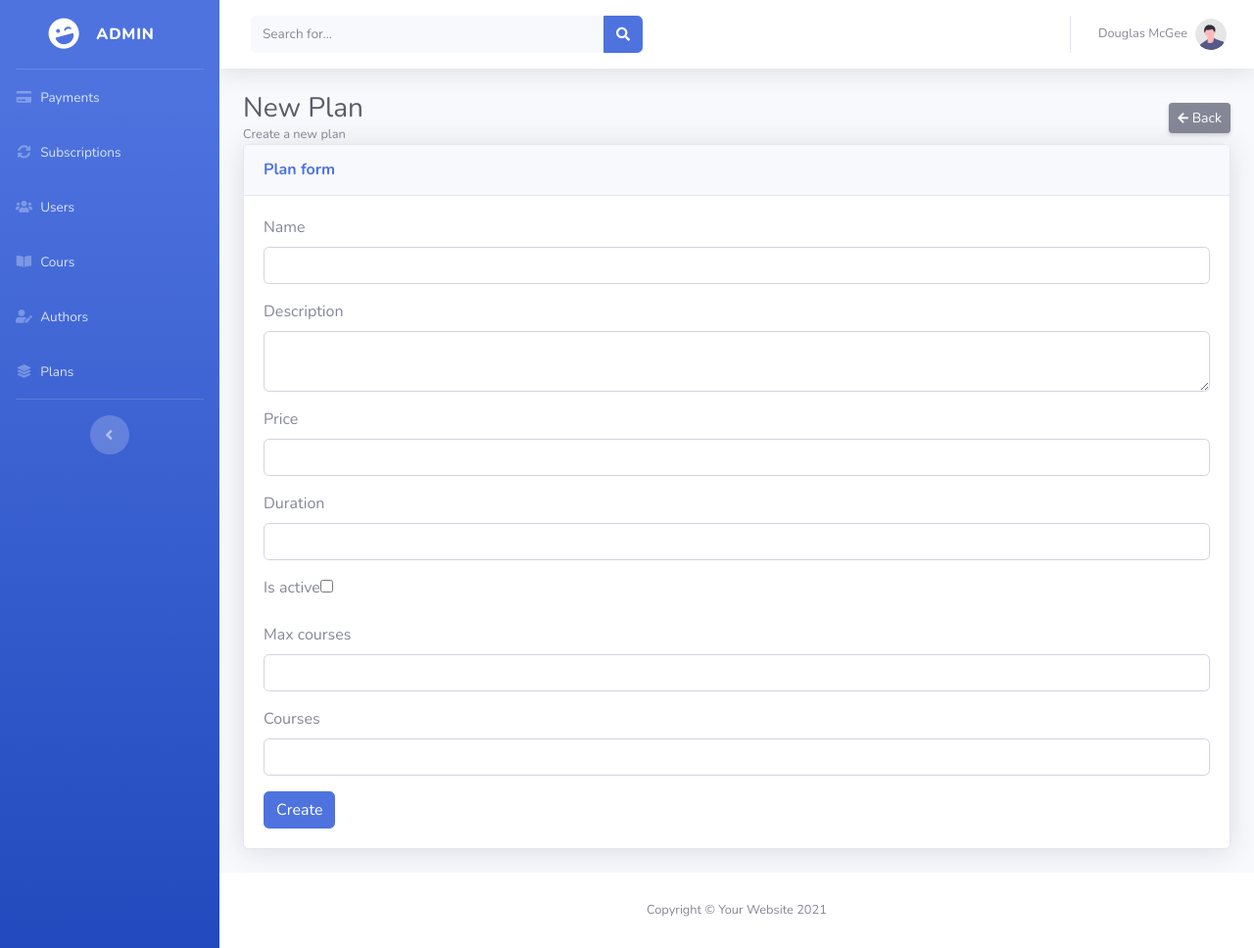
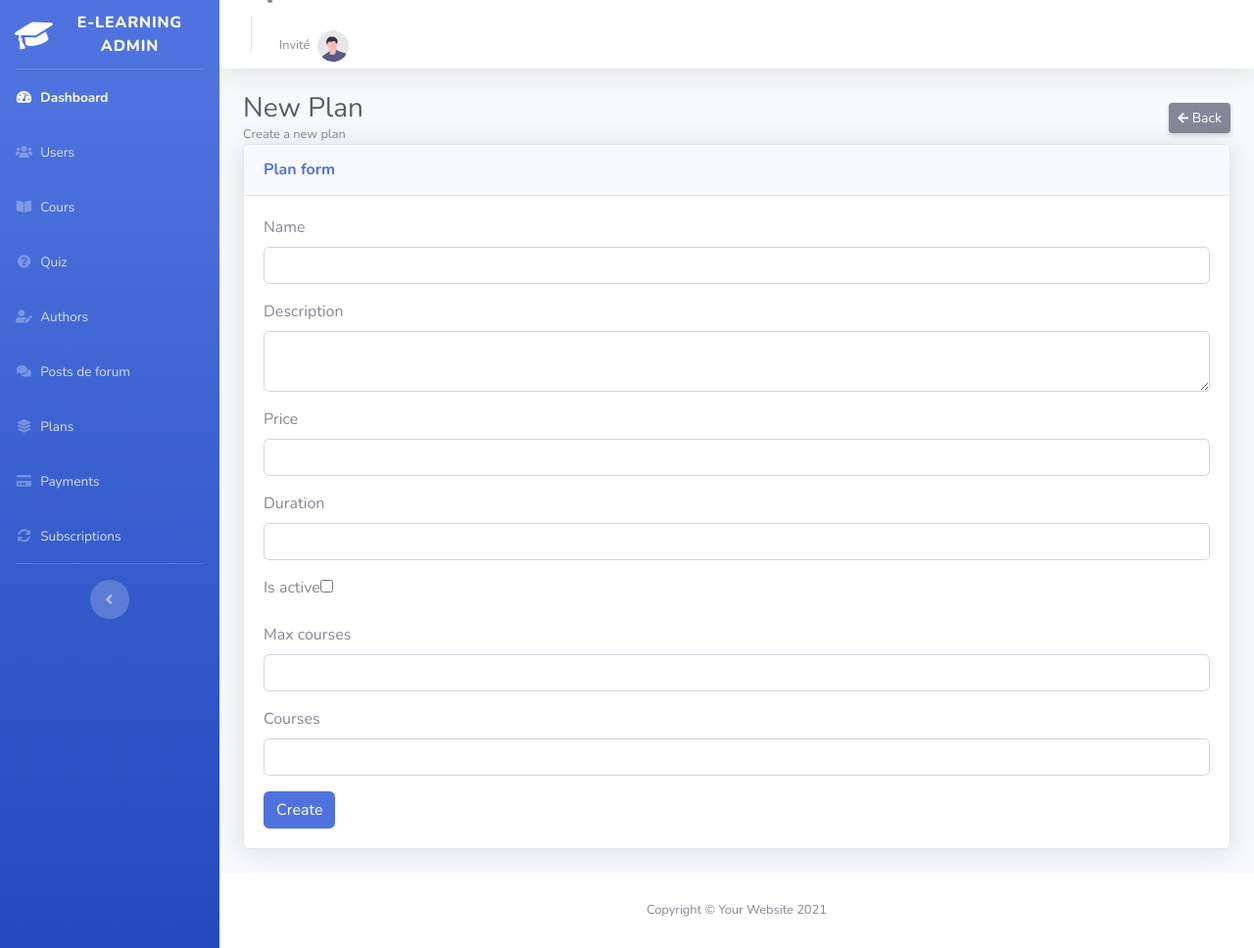
Before and after one commit to Aziz216-ui/Elearning, a Symfony app: template templates/admin/plan/new.html.twig in a window 1280 px wide. Shown: the whole page at 98% size. Run offline with Twig, Linux system fonts and the light colour scheme; the template is opened without the code that fills it, so the values that code supplies are empty; form fields are guessed from the names that the template uses; some libraries are stand-ins or nearby versions.

Commit message:
5taches + base1

```diff
--- a/templates/admin/layouts/base1_wrapper.html.twig
+++ b/templates/admin/layouts/base1_wrapper.html.twig
@@ -33,15 +33,58 @@
             <!-- Sidebar - Brand -->
             <a class="sidebar-brand d-flex align-items-center justify-content-center" href="{{ asset('admin/index.html') }}">
                 <div class="sidebar-brand-icon rotate-n-15">
-                    <i class="fas fa-laugh-wink"></i>
+                    <i class="fas fa-graduation-cap"></i>
                 </div>
-                <div class="sidebar-brand-text mx-3"> Admin </div>
+                <div class="sidebar-brand-text mx-3"> E-learning Admin </div>
             </a>
 
             <!-- Divider -->
             <hr class="sidebar-divider my-0">
 
             <!-- Primary Navigation -->
+            <li class="nav-item active">
+                <a class="nav-link" href="{{ path('admin_user_stats') }}">
+                    <i class="fas fa-fw fa-tachometer-alt"></i>
+                    <span>Dashboard</span></a>
+            </li>
+
+            <li class="nav-item">
+                <a class="nav-link" href="{{ path('app_admin') }}">
+                    <i class="fas fa-fw fa-users"></i>
+                    <span>Users</span></a>
+            </li>
+
+            <li class="nav-item">
+                <a class="nav-link" href="{{ path('app_cours_index') }}">
+                    <i class="fas fa-fw fa-book-open"></i>
+                    <span>Cours</span></a>
+            </li>
+
+            <li class="nav-item">
+                <a class="nav-link" href="{{ path('app_quiz_admin_index') }}">
+                    <i class="fas fa-fw fa-question-circle"></i>
+                    <span>Quiz</span></a>
+            </li>
+
+            <li class="nav-item">
+                <a class="nav-link" href="{{ path('app_auteur_index') }}">
+                    <i class="fas fa-fw fa-user-edit"></i>
+                    <span>Authors</span></a>
+            </li>
+
+            <li class="nav-item">
+                <a class="nav-link" href="{{ path('app_dashboard_forum') }}">
+                    <i class="fas fa-fw fa-comments"></i>
+                    <span>Posts de forum</span></a>
+            </li>
+
+
+            <li class="nav-item">
+                <a class="nav-link" href="{{ path('admin_plan_index') }}">
+                    <i class="fas fa-fw fa-layer-group"></i>
+                    <span>Plans</span></a>
+            </li>
+
             <li class="nav-item">
                 <a class="nav-link" href="{{ path('admin_payment_index') }}">
                     <i class="fas fa-fw fa-credit-card"></i>
@@ -54,29 +97,6 @@
                     <span>Subscriptions</span></a>
             </li>
 
-            <li class="nav-item">
-                <a class="nav-link" href="#">
-                    <i class="fas fa-fw fa-users"></i>
-                    <span>Users</span></a>
-            </li>
-
-            <li class="nav-item">
-                <a class="nav-link" href="#">
-                    <i class="fas fa-fw fa-book-open"></i>
-                    <span>Cours</span></a>
-            </li>
-
-            <li class="nav-item">
-                <a class="nav-link" href="#">
-                    <i class="fas fa-fw fa-user-edit"></i>
-                    <span>Authors</span></a>
-            </li>
-
-            <li class="nav-item">
-                <a class="nav-link" href="{{ path('admin_plan_index') }}">
-                    <i class="fas fa-fw fa-layer-group"></i>
-                    <span>Plans</span></a>
-            </li>
 
             <!-- Divider -->
             <hr class="sidebar-divider d-none d-md-block">
@@ -104,70 +124,36 @@
                         <i class="fa fa-bars"></i>
                     </button>
 
-                    <!-- Topbar Search -->
-                    <form
-                        class="d-none d-sm-inline-block form-inline mr-auto ml-md-3 my-2 my-md-0 mw-100 navbar-search">
-                        <div class="input-group">
-                            <input type="text" class="form-control bg-light border-0 small" placeholder="Search for..."
-                                aria-label="Search" aria-describedby="basic-addon2">
-                            <div class="input-group-append">
-                                <button class="btn btn-primary" type="button">
-                                    <i class="fas fa-search fa-sm"></i>
-                                </button>
-                            </div>
-                        </div>
-                    </form>
 
-                    <!-- Topbar Navbar -->
-                    <ul class="navbar-nav ml-auto">
-                        <li class="nav-item dropdown no-arrow d-sm-none">
-                            <a class="nav-link dropdown-toggle" href="#" id="searchDropdown" role="button"
-                                data-toggle="dropdown" aria-haspopup="true" aria-expanded="false">
-                                <i class="fas fa-search fa-fw"></i>
-                            </a>
-                            <div class="dropdown-menu dropdown-menu-right p-3 shadow animated--grow-in"
-                                aria-labelledby="searchDropdown">
-                                <form class="form-inline mr-auto w-100 navbar-search">
-                                    <div class="input-group">
-                                        <input type="text" class="form-control bg-light border-0 small"
-                                            placeholder="Search for..." aria-label="Search"
-                                            aria-describedby="basic-addon2">
-                                        <div class="input-group-append">
-                                            <button class="btn btn-primary" type="button">
-                                                <i class="fas fa-search fa-sm"></i>
-                                            </button>
-                                        </div>
-                                    </div>
-                                </form>
-                            </div>
-                        </li>
+
+
 
                         <!-- Alerts and messages omitted for brevity -->
 
                         <div class="topbar-divider d-none d-sm-block"></div>
 
                         <!-- Nav Item - User Information -->
-                        <li class="nav-item dropdown no-arrow">
-                            <a class="nav-link dropdown-toggle" href="#" id="userDropdown" role="button"
-                                data-toggle="dropdown" aria-haspopup="true" aria-expanded="false">
-                                <span class="mr-2 d-none d-lg-inline text-gray-600 small">Douglas McGee</span>
-                                <img class="img-profile rounded-circle"
-                                    src="{{ asset('admin/img/undraw_profile.svg') }}">
+
+              <li class="nav-item dropdown no-arrow">
+                <a class="nav-link dropdown-toggle" href="#" id="userDropdown" role="button"
+                  data-toggle="dropdown" aria-haspopup="true" aria-expanded="false">
+                  <span class="mr-2 d-none d-lg-inline text-gray-600 small">
+                    {% if app.user %}
+                      {{ app.user.name }} {{ app.user.lastname }}
+                    {% else %}
+                      Invité
+                    {% endif %}
+                  </span>
+                  <img class="img-profile rounded-circle" src="{{ asset('admin/img/undraw_profile.svg') }}">
+                </a>
                             </a>
                             <div class="dropdown-menu dropdown-menu-right shadow animated--grow-in"
                                 aria-labelledby="userDropdown">
-                                <a class="dropdown-item" href="#">
+                                <a class="dropdown-item" href="{{ path('app_profile') }}">
                                     <i class="fas fa-user fa-sm fa-fw mr-2 text-gray-400"></i>
                                     Profile
                                 </a>
-                                <a class="dropdown-item" href="#">
-                                    <i class="fas fa-cogs fa-sm fa-fw mr-2 text-gray-400"></i>
-                                    Settings
-                                </a>
-                                <a class="dropdown-item" href="#">
-                                    <i class="fas fa-list fa-sm fa-fw mr-2 text-gray-400"></i>
-                                    Activity Log
-                                </a>
+
                                 <div class="dropdown-divider"></div>
                                 <a class="dropdown-item" href="#" data-toggle="modal" data-target="#logoutModal">
                                     <i class="fas fa-sign-out-alt fa-sm fa-fw mr-2 text-gray-400"></i>
--- a/templates/cours/index.html.twig
+++ b/templates/cours/index.html.twig
@@ -33,11 +33,11 @@
                         </select>
                     </div>
                     <div class="col-6 col-md-2">
-                        <label class="form-label">Prix min (€)</label>
+                        <label class="form-label">Prix min (DT)</label>
                         <input type="number" step="0.01" min="0" name="min" class="form-control" placeholder="{{ minPrice is not null ? minPrice : '' }}" value="{{ app.request.get('min') }}">
                     </div>
                     <div class="col-6 col-md-2">
-                        <label class="form-label">Prix max (€)</label>
+                        <label class="form-label">Prix max (DT)</label>
                         <input type="number" step="0.01" min="0" name="max" class="form-control" placeholder="{{ maxPrice is not null ? maxPrice : '' }}" value="{{ app.request.get('max') }}">
                     </div>
                     <div class="col-12 col-md-3">
```
Also changed, not shown: src/Controller/CoursController.php (deleted, +0 -82 lines).
